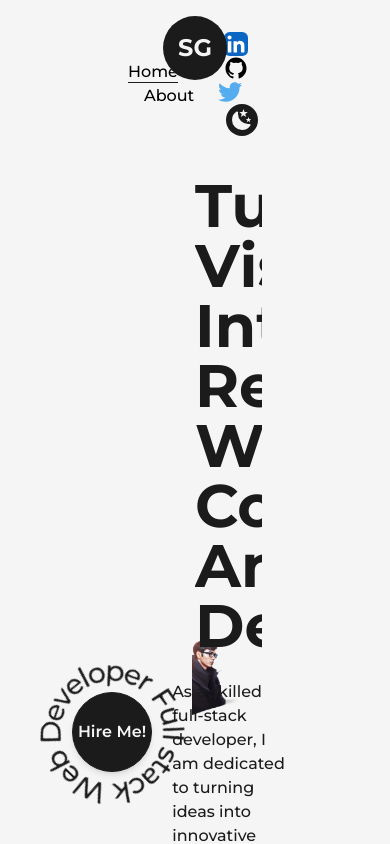
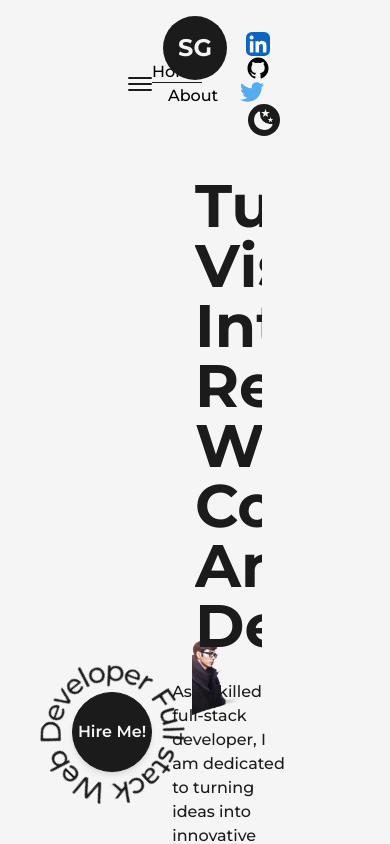
Before and after one commit to Cyddharth-Gupta/portfolio-website, a Next.js app: page / in a window 390 px wide. Shown: the top 844 px of the page. Built offline with nearby package versions, Linux system fonts and the light colour scheme.

Commit message:
Add: built basic structure of hamburger menu and animation

```diff
--- a/components/Navbar.js
+++ b/components/Navbar.js
@@ -1,5 +1,5 @@
 import Link from 'next/link'
-import React from 'react'
+import React, { useState } from 'react'
 import Logo from './Logo'
 import { useRouter } from 'next/router'
 import {DribbbleIcon, GithubIcon, LinkedinIcon, MoonIcon, PinterestIcon, SunIcon, TwitterIcon} from './Icons'
@@ -21,10 +21,23 @@
 const Navbar = () => {
 
   const [mode, setMode] = useThemeSwitcher();
+  const [isOpen, setIsOpen] = useState(false);
+  const handleClick = () =>{
+    setIsOpen(!isOpen);
+  }
   return (
 <header
       className="w-full px-32 py-8 font-medium flex items-center justify-between relative z-10 dark:text-light"
-      >        <nav>
+      >
+
+        <button className='flex-col items-center justify-center hidden lg:flex' onClick={handleClick}>
+          <span className={`bg-dark dark:bg-light transition-all duration-300 ease-out block h-0.5 w-6 rounded-sm ${isOpen ? 'rotate-45 translate-y-1' : '-translate-y-0.5'}`}></span>
+          <span className={`bg-dark dark:bg-light transition-all duration-300 ease-out block h-0.5 w-6 rounded-sm my-0.5
+          ${isOpen ? 'opacity-0' : 'opacity-100' }`}></span>
+          <span className={`bg-dark dark:bg-light transition-all duration-300 ease-out block h-0.5 w-6 rounded-sm translate-y-0.5 ${isOpen ? '-rotate-45 -translate-y-1' : 'translate-y-0.5'}`}></span>
+        </button>
+
+        <nav>
             <CustomLink href={'/'} title={'Home'} className={'mr-4'}/>
             <CustomLink href={'/about'} title={'About'} className={'mx-4'}/>
             {/* <CustomLink href={'/projects'} title={"Projects"} className={'mx-4'}/>
--- a/tailwind.config.js
+++ b/tailwind.config.js
@@ -25,6 +25,25 @@
           'circularDark': 'repeating-radial-gradient(rgba(255,255,255,0.5) 2px, #1b1b1b, 10px, #1b1b1b 100px);'
         },
       },
+      screens: {
+        "2xl": { max: "1535px" },
+        // => @media (max-width: 1535px) { ... }
+
+        "xl": { max: "1279px" },
+        // => @media (max-width: 1279px) { ... }
+
+       "lg": { max: "1023px" },
+        // => @media (max-width: 1023px) { ... }
+
+        "md": { max: "767px" },
+        // => @media (max-width: 767px) { ... }
+
+        "sm": { max: "639px" },
+        // => @media (max-width: 639px) { ... }
+
+        "xs": { max: "479px" },
+        // => @media (max-width: 479px) { ... }
+      }
     },
   plugins: [],
 }
```
